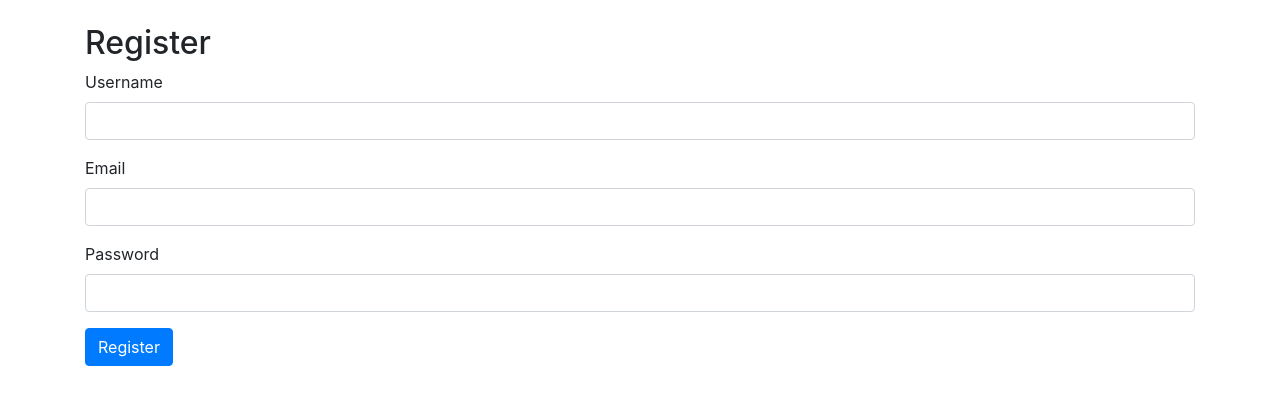
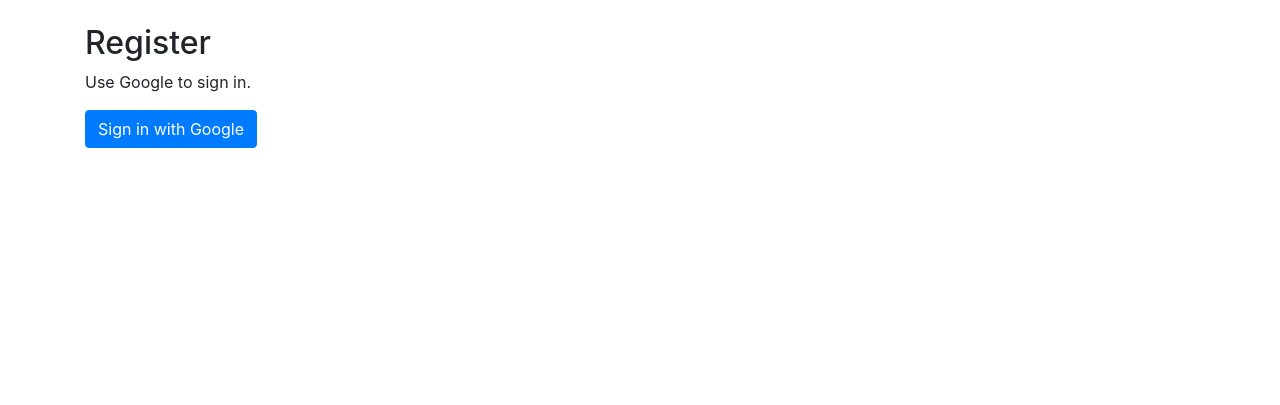
Before and after one commit to tduda3/event-planner, a Flask app: page /register in a window 1280 px wide. Shown: the part 56-461 px from the top of the page. Run offline with Flask 2, Linux system fonts and the light colour scheme; some libraries are stand-ins or nearby versions.

Commit message:
Add Google OAuth and bcrypt

```diff
--- a/app/services/user_service.py
+++ b/app/services/user_service.py
@@ -1,4 +1,4 @@
-from werkzeug.security import generate_password_hash, check_password_hash
+import bcrypt
 from flask_jwt_extended import create_access_token
 from app.models import User
 from app import db
@@ -19,7 +19,7 @@ class UserService:
         if User.query.filter((User.username == username) | (User.email == email)).first():
             raise UserValidationError('User with that username or email already exists')
         # SQLAlchemy parameter binding thwarts SQL injection
-        password_hash = generate_password_hash(password)
+        password_hash = bcrypt.hashpw(password.encode(), bcrypt.gensalt()).decode()
         new_user = User(username=username, email=email, password_hash=password_hash)
         db.session.add(new_user)
         db.session.commit()
@@ -31,7 +31,7 @@ class UserService:
         if not email or not password:
             raise AuthenticationError('Email and password are required')
         user = User.query.filter_by(email=email).first()
-        if not user or not check_password_hash(user.password_hash, password):
+        if not user or not bcrypt.checkpw(password.encode(), user.password_hash.encode()):
             raise AuthenticationError('Invalid credentials')
         token = create_access_token(identity=str(user.id))
         return token
--- a/app/static/js/app.js
+++ b/app/static/js/app.js
@@ -39,7 +39,8 @@ document.addEventListener("DOMContentLoaded", () => {
   }
 
   if (path === "/register") {
-    document.getElementById("register-form").onsubmit = async (e) => {
+    const form = document.getElementById("register-form");
+    if (form) form.onsubmit = async (e) => {
       e.preventDefault();
       const f = e.target;
       const res = await fetch(API_BASE + "/users/register", {
@@ -60,7 +61,8 @@ document.addEventListener("DOMContentLoaded", () => {
   }
 
   if (path === "/login") {
-    document.getElementById("login-form").onsubmit = async (e) => {
+    const form = document.getElementById("login-form");
+    if (form) form.onsubmit = async (e) => {
       e.preventDefault();
       const f = e.target;
       const res = await fetch(API_BASE + "/users/login", {
--- a/app/templates/register.html
+++ b/app/templates/register.html
@@ -1,18 +1,6 @@
-{% extends "base.html" %} {% block content %}
+{% extends "base.html" %}
+{% block content %}
 <h2>Register</h2>
-<form id="register-form">
-  <div class="form-group">
-    <label>Username</label>
-    <input type="text" name="username" class="form-control" required />
-  </div>
-  <div class="form-group">
-    <label>Email</label>
-    <input type="email" name="email" class="form-control" required />
-  </div>
-  <div class="form-group">
-    <label>Password</label>
-    <input type="password" name="password" class="form-control" required />
-  </div>
-  <button type="submit" class="btn btn-primary">Register</button>
-</form>
+<p>Use Google to sign in.</p>
+<a href="/login/google" class="btn btn-primary">Sign in with Google</a>
 {% endblock %}
--- a/requirements.txt
+++ b/requirements.txt
@@ -9,3 +9,6 @@ marshmallow
 marshmallow-SQLAlchemy
 pytest>=7.0
 Flask-Talisman==1.1.0
+bcrypt
+Authlib
+requests
```
Also changed, not shown: app/__init__.py (+12 -0 lines), app/oauth.py (added, +26 -0 lines), app/templates/login.html (+3 -12 lines), app/templates/oauth_callback.html (added, +8 -0 lines), README.md, 1 other file.
